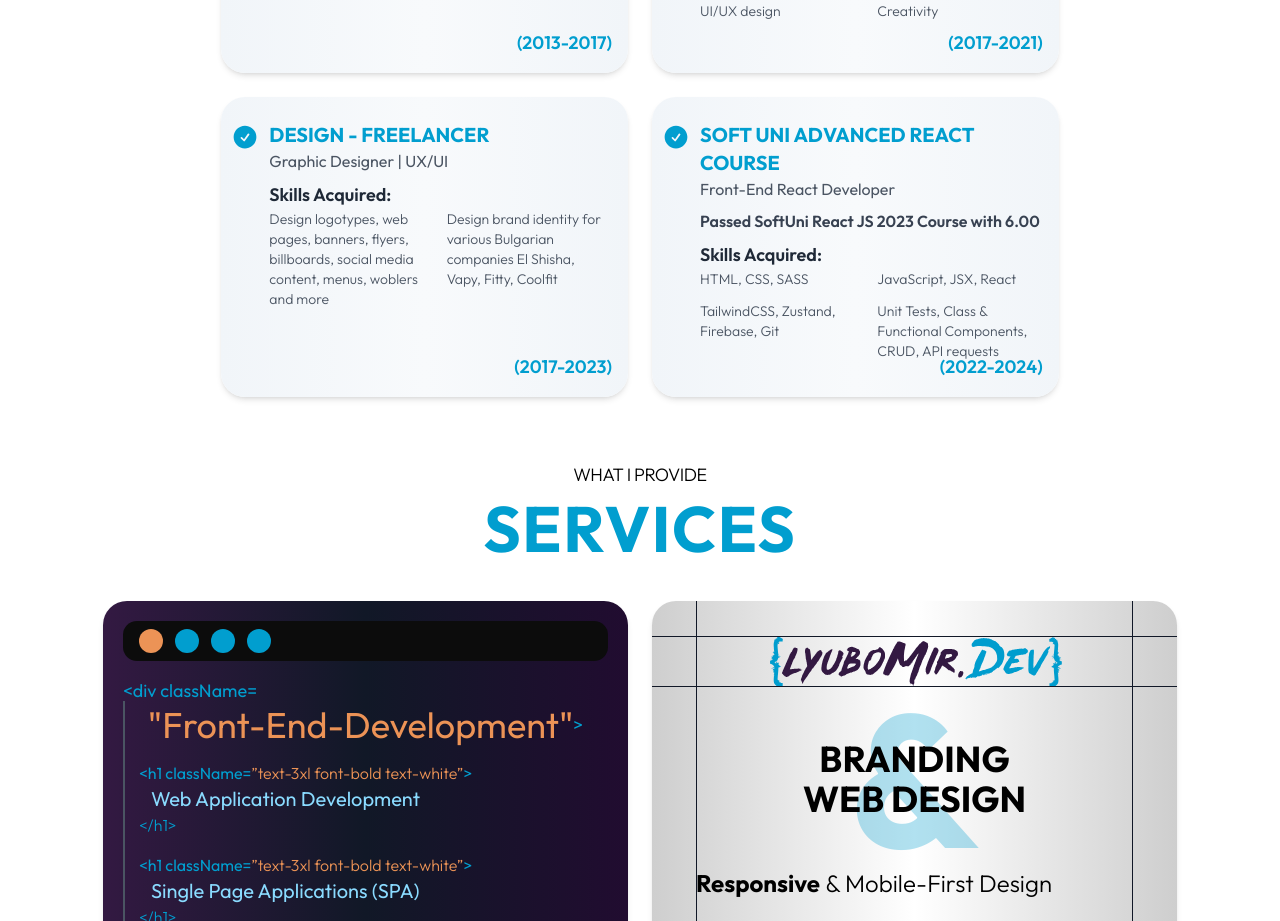
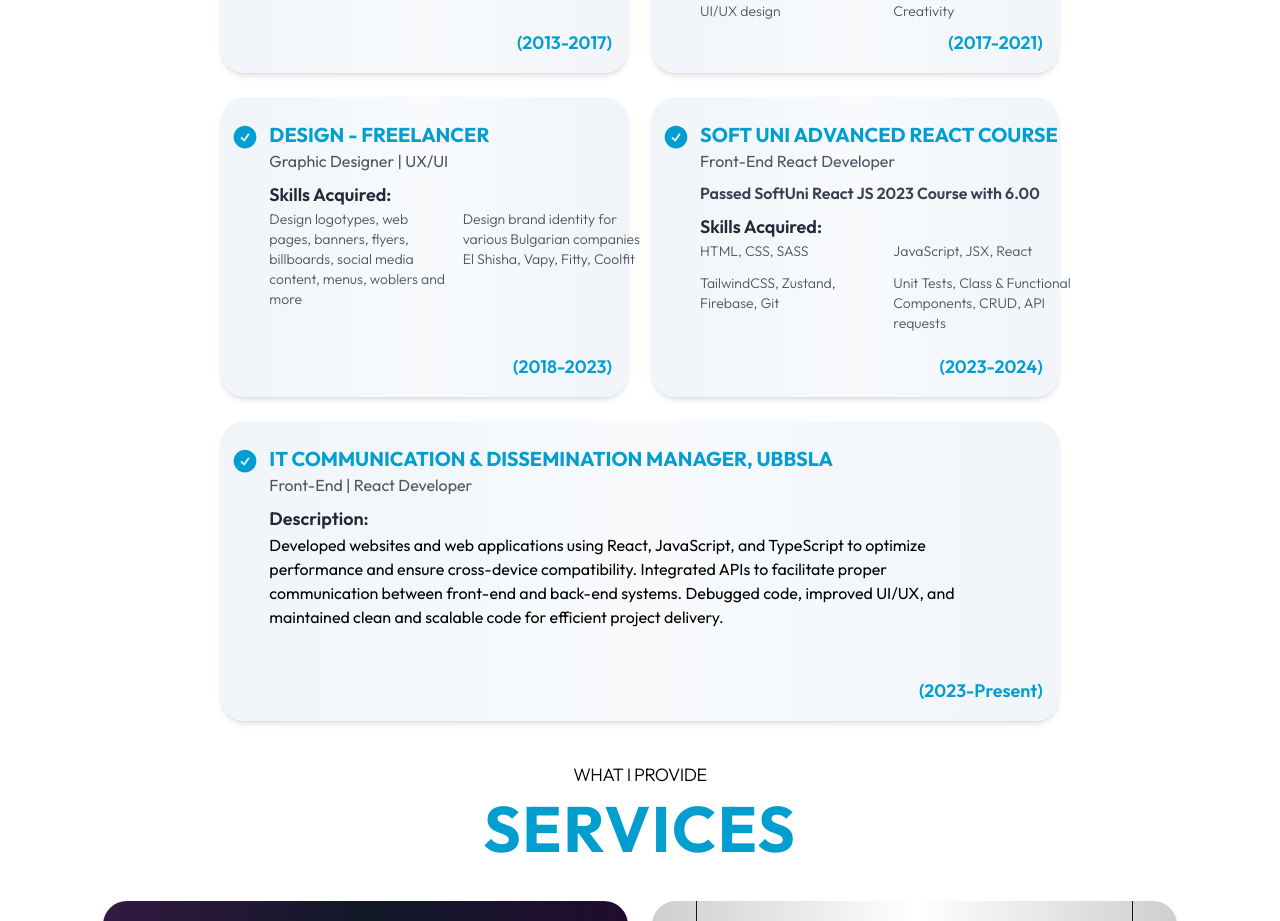
Before and after one commit to lyubomiriliev/Lyubomir-s-Portfolio, a React (Vite) app: page /projects in a window 1280 px wide. Shown: the part 2080-3001 px from the top of the page. Built offline with nearby package versions, Linux system fonts and the light colour scheme.

Commit message:
text changes

```diff
--- a/src/components/Timeline.jsx
+++ b/src/components/Timeline.jsx
@@ -31,7 +31,7 @@ const Timeline = ({ containerVariants, itemVariants }) => {
           animate={animationControls}
           className="grid grid-cols-1 lg:grid-cols-2 gap-6 lg:mt-5 border-primary bg-white py-6"
         >
-          {educationData.map((item, index) => (
+          {educationData.slice(0, 4).map((item, index) => (
             <motion.div key={index} variants={itemVariants}>
               <TimelineItem
                 years={item.years}
@@ -41,8 +41,28 @@ const Timeline = ({ containerVariants, itemVariants }) => {
                 role={item.role}
                 skills={item.skills || item.skillsLearned}
                 achievements={item.achievements}
+                workExperience={item.workExperience}
               />
             </motion.div>
+          ))}
+        </motion.div>
+        <motion.div
+          variants={itemVariants}
+          initial="hidden"
+          animate={animationControls}
+          className="w-full flex border-primary bg-white "
+        >
+          {educationData.slice(4, 5).map((item, index) => (
+            <TimelineItem
+              years={item.years}
+              title={item.name}
+              location={item.location}
+              level={item.level}
+              role={item.role}
+              skills={item.skills || item.skillsLearned}
+              achievements={item.achievements}
+              workExperience={item.workExperience}
+            />
           ))}
         </motion.div>
       </div>
--- a/src/components/TimelineItem.jsx
+++ b/src/components/TimelineItem.jsx
@@ -8,6 +8,7 @@ const TimelineItem = ({
   role,
   skills,
   achievements,
+  workExperience,
 }) => {
   return (
     <div className="relative h-auto lg:h-[300px] flex flex-col bg-gradient-to-r from-slate-100 via-slate-50 to-slate-100 w-full p-6 shadow-md rounded-[24px] lg:px-4">
@@ -23,7 +24,7 @@ const TimelineItem = ({
           clipRule="evenodd"
         />
       </svg>
-      <div className="ml-8">
+      <div className="w-full ml-8">
         <h4 className="font-bold text-primary uppercase text-xl">{title}</h4>
         <p className="text-gray-600 text-sm md:text-base font-medium">
           {location}{" "}
@@ -33,10 +34,16 @@ const TimelineItem = ({
         {achievements && (
           <p className="text-gray-700 font-semibold mt-2">{achievements}</p>
         )}
-        <div className="w-full flex flex-col mt-2 max-w-[400px]">
-          <h3 className="font-semibold text-lg text-gray-800">
-            Skills Acquired:
-          </h3>
+        <div className="w-full flex flex-col mt-2">
+          {skills.length > 0 ? (
+            <h3 className="font-semibold text-lg text-gray-800">
+              Skills Acquired:
+            </h3>
+          ) : (
+            <h3 className="font-semibold text-lg text-gray-800">
+              Description:
+            </h3>
+          )}
           <div className="w-full grid grid-cols-1 lg:grid-cols-2 text-left gap-3">
             {skills &&
               skills.map((skill, index) => (
@@ -48,6 +55,9 @@ const TimelineItem = ({
                 </span>
               ))}
           </div>
+          <div className="w-[90%] flex">
+            <p>{workExperience}</p>
+          </div>
         </div>
         <span className="mt-1 block text-lg font-semibold absolute right-4 bottom-4 text-primary">
           {years}
--- a/src/utils/constants.js
+++ b/src/utils/constants.js
@@ -23,6 +23,7 @@ export const educationData = [
       "Cinematography and photography",
       "Basic technical education",
     ],
+    workExperience: "",
   },
   {
     name: "Graphic Designer, New Bulgarian University",
@@ -37,19 +38,21 @@ export const educationData = [
       "UI/UX design",
       "Creativity",
     ],
+    workExperience: "",
   },
   {
     name: "Design - Freelancer",
-    years: "(2017-2023)",
+    years: "(2018-2023)",
     role: "Graphic Designer | UX/UI",
     skills: [
       "Design logotypes, web pages, banners, flyers, billboards, social media content, menus, woblers and more",
       "Design brand identity for various Bulgarian companies El Shisha, Vapy, Fitty, Coolfit",
     ],
+    workExperience: "",
   },
   {
     name: "Soft Uni Advanced React Course",
-    years: "(2022-2024)",
+    years: "(2023-2024)",
     role: "Front-End React Developer",
     skillsLearned: [
       "HTML, CSS, SASS",
@@ -57,7 +60,16 @@ export const educationData = [
       "TailwindCSS, Zustand, Firebase, Git",
       "Unit Tests, Class & Functional Components, CRUD, API requests",
     ],
+    workExperience: "",
     achievements: "Passed SoftUni React JS 2023 Course with 6.00",
+  },
+  {
+    name: "IT Communication & Dissemination Manager, UBBSLA",
+    years: "(2023-Present)",
+    role: "Front-End | React Developer",
+    skillsLearned: [],
+    workExperience:
+      "Developed websites and web applications using React, JavaScript, and TypeScript to optimize performance and ensure cross-device compatibility. Integrated APIs to facilitate proper communication between front-end and back-end systems. Debugged code, improved UI/UX, and maintained clean and scalable code for efficient project delivery.",
   },
 ];
 
```
